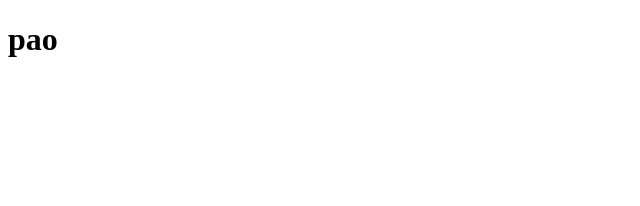
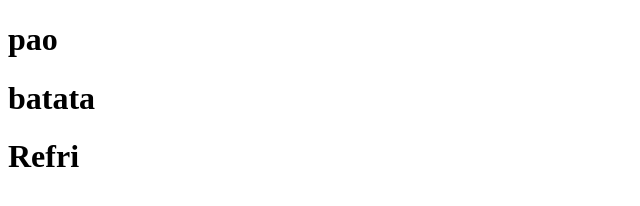
Before and after one commit to Zep213/aulaGithub, a plain HTML site: page index.html in a window 1280 px wide. Shown: the whole page, without its empty margins (0-640 px from the left). Drawn offline with Linux system fonts and the light colour scheme.

Commit message:
Segundo commit

```diff
--- a/index.html
+++ b/index.html
@@ -8,5 +8,7 @@
 </head>
 <body>
     <h1>pao</h1>
+    <h1>batata</h1>
+    <h1>Refri</h1>
 </body>
 </html>
```
